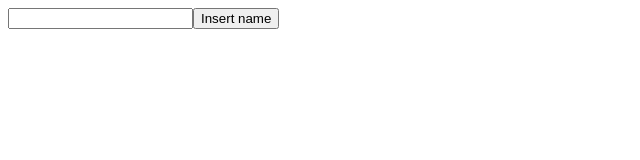
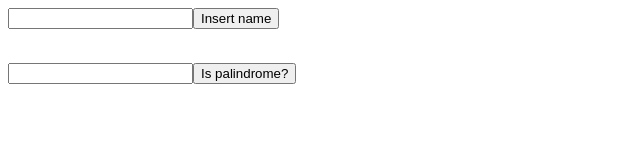
Before and after one commit to DanielChisica/BICTIAworkshop1, a plain HTML site: page index.html in a window 1280 px wide. Shown: the whole page, without its empty margins (0-640 px from the left). Drawn offline with Linux system fonts and the light colour scheme.

Commit message:
Finished is palindrome exercise

```diff
--- a/index.html
+++ b/index.html
@@ -7,7 +7,9 @@
 </head>
 <body>
 <input id="names" type="text"><button onclick="sortNames()">Insert name</button>
+<p id="list"></p>
+<br>
+<input id="palindrome" type="text"><button onclick="isPalindrome()">Is palindrome?</button>
 <script type="text/javascript" src="index.js"></script>
-<p id="list"></p>
 </body>
 </html>
--- a/index.js
+++ b/index.js
@@ -239,11 +239,21 @@ function drawPatterns(input){
     console.log(figureC)
 }
 
-//console.log(leapYear(2018))
-//console.log(numAnalyzer(509))
-//console.log(inverseStr("hola mundo"))
-//console.log(romansUntilM(79))
-//console.log(addsimbol('hola que tal'));
-//console.log(getAge(7,7,1998));
-//console.log(cashflow());
+function isPalindrome() {
+    let lettersArray = [...document.getElementById("palindrome").value.toLowerCase()];
+    let flag = true
+    for (let letter of lettersArray) {
+        if (letter !== lettersArray.pop()) {flag=false}
+    }
+    flag ? alert(document.getElementById("palindrome").value + ' is Palindrome') :
+        alert(document.getElementById("palindrome").value + ' is not palindrome')
+}
+
+console.log(leapYear(2018))
+console.log(numAnalyzer(509))
+console.log(inverseStr("hola mundo"))
+console.log(romansUntilM(79))
+console.log(addsimbol('hola que tal'));
+console.log(getAge(7,7,1998));
+console.log(cashflow());
 drawPatterns(5)
```
